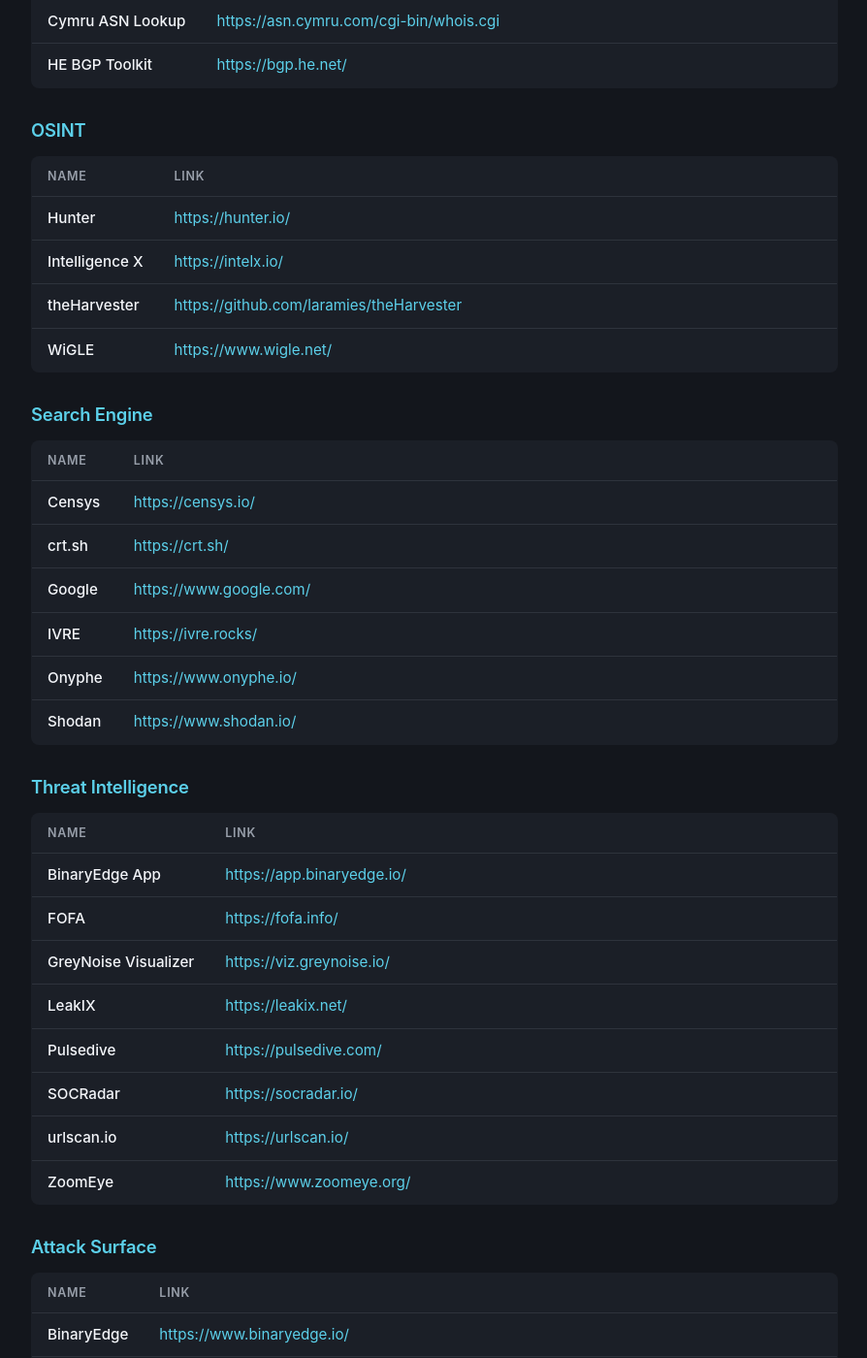
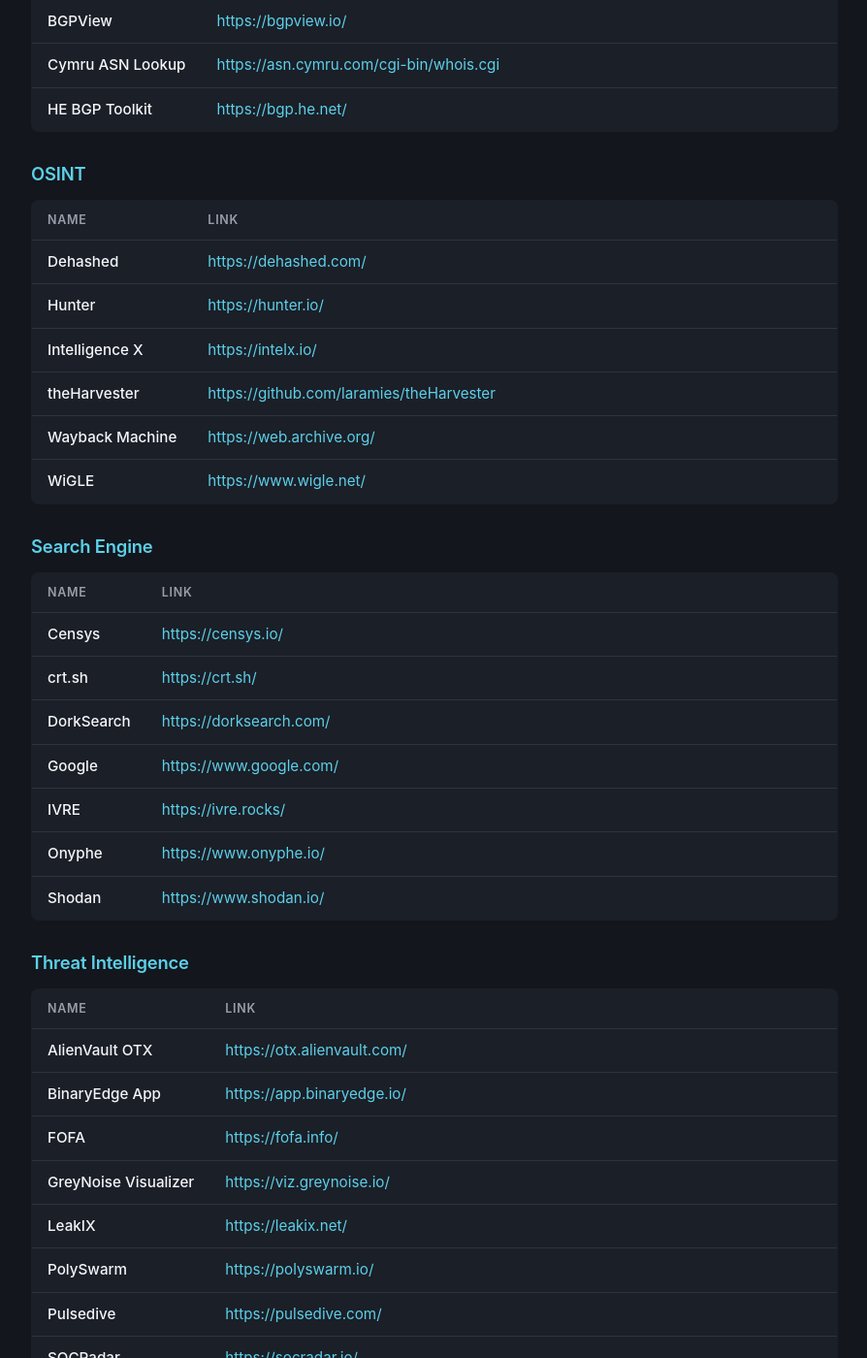
Before and after one commit to 6fd58c/Security, a Jekyll site: the page built from index.html, in a window 1280 px wide and 1400 px high, scrolled down 1695 px. Shown: the whole window at 97% size, without its empty margins (192-1086 px from the left). Built offline with Jekyll 4.4.1, drawn with Linux system fonts in a browser that asks for light colours; the repository's description, which GitHub fills in, is left out; some of the changed text lies outside the part shown.

Commit message:
Add 9 tools from "30 Cybersecurity Search Engines" list
- DNS Recon:           SecurityTrails
- OSINT:               Dehashed, Wayback Machine
- Search Engine:       DorkSearch
- Threat Intelligence: AlienVault OTX, PolySwarm
- Attack Surface:      GrayHatWarfare
- Vulnerabilities:     ExploitDB, Packet Storm

62 unique tools total. The other 21 entries from the source were already
present.

```diff
--- a/_data/tools.yml
+++ b/_data/tools.yml
@@ -48,6 +48,9 @@
 - name: XRay
   url: https://github.com/evilsocket/xray
   categories: [DNS Recon]
+- name: SecurityTrails
+  url: https://securitytrails.com/
+  categories: [DNS Recon]
 
 # IP Lookup
 - name: IPInfo.io
@@ -81,6 +84,12 @@
 - name: WiGLE
   url: https://www.wigle.net/
   categories: [OSINT]
+- name: Dehashed
+  url: https://dehashed.com/
+  categories: [OSINT]
+- name: Wayback Machine
+  url: https://web.archive.org/
+  categories: [OSINT]
 
 # Search Engine (server / internet-asset / certificate / general search)
 - name: Shodan
@@ -100,6 +109,9 @@
   categories: [Search Engine]
 - name: IVRE
   url: https://ivre.rocks/
+  categories: [Search Engine]
+- name: DorkSearch
+  url: https://dorksearch.com/
   categories: [Search Engine]
 
 # Threat Intelligence
@@ -127,6 +139,12 @@
 - name: Pulsedive
   url: https://pulsedive.com/
   categories: [Threat Intelligence]
+- name: AlienVault OTX
+  url: https://otx.alienvault.com/
+  categories: [Threat Intelligence]
+- name: PolySwarm
+  url: https://polyswarm.io/
+  categories: [Threat Intelligence]
 
 # Attack Surface
 - name: Netlas
@@ -137,6 +155,9 @@
   categories: [Attack Surface]
 - name: BinaryEdge
   url: https://www.binaryedge.io/
+  categories: [Attack Surface]
+- name: GrayHatWarfare
+  url: https://buckets.grayhatwarfare.com/
   categories: [Attack Surface]
 
 # Code Search
@@ -153,6 +174,12 @@
 # Vulnerabilities
 - name: Vulners
   url: https://vulners.com/
+  categories: [Vulnerabilities]
+- name: ExploitDB
+  url: https://www.exploit-db.com/
+  categories: [Vulnerabilities]
+- name: Packet Storm
+  url: https://packetstormsecurity.com/
   categories: [Vulnerabilities]
 
 # Scanning
```
